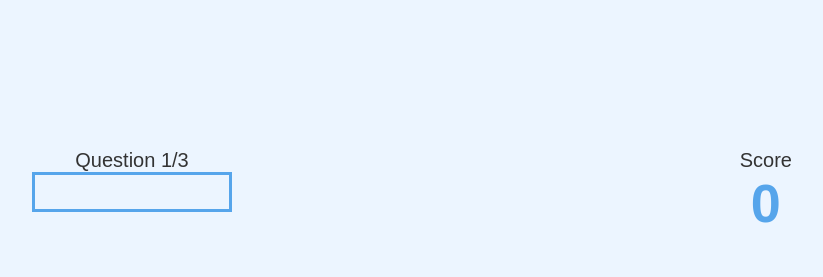
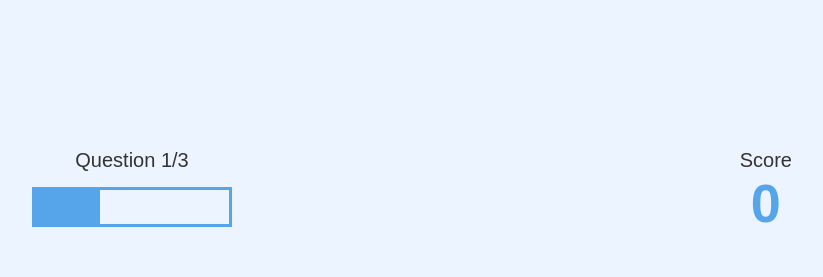
Before and after one commit to b-bryant18/novQuiz, a plain HTML site: page game.html in a window 1280 px wide. Shown: the top 277 px of the page, without its empty margins (228-1051 px from the left). Drawn offline with Linux system fonts and the light colour scheme.

Commit message:
Set progressBarFull's filled width equal to percentage of quiz completion

```diff
--- a/game.css
+++ b/game.css
@@ -56,6 +56,7 @@ width: 100%;
     width: 20rem;
     height: 4rem;
     border: 0.3rem solid #56a5eb;
+    margin-top: 1.5rem;
 }
 
 /* Inner bar */
--- a/game.js
+++ b/game.js
@@ -61,6 +61,11 @@ getNewQuestion = () => {
     questionCounter++;
     // Updates the HUD text telling user which question they're on
     progressText.innerText = `Question ${questionCounter}/${MAX_QUESTIONS}`;
+    console.log(questionCounter / MAX_QUESTIONS * 100);
+
+    // Update progress bar
+    progressBarFull.style.width = `${(questionCounter / MAX_QUESTIONS) * 100}%`;
+    //Turns expression into a % of the progress bar that should be styled.
 
     //Grabs a random question based on # of Qs left in availableQuestions array
     const questionIndex = Math.floor(Math.random() * availableQuestions.length);
```
